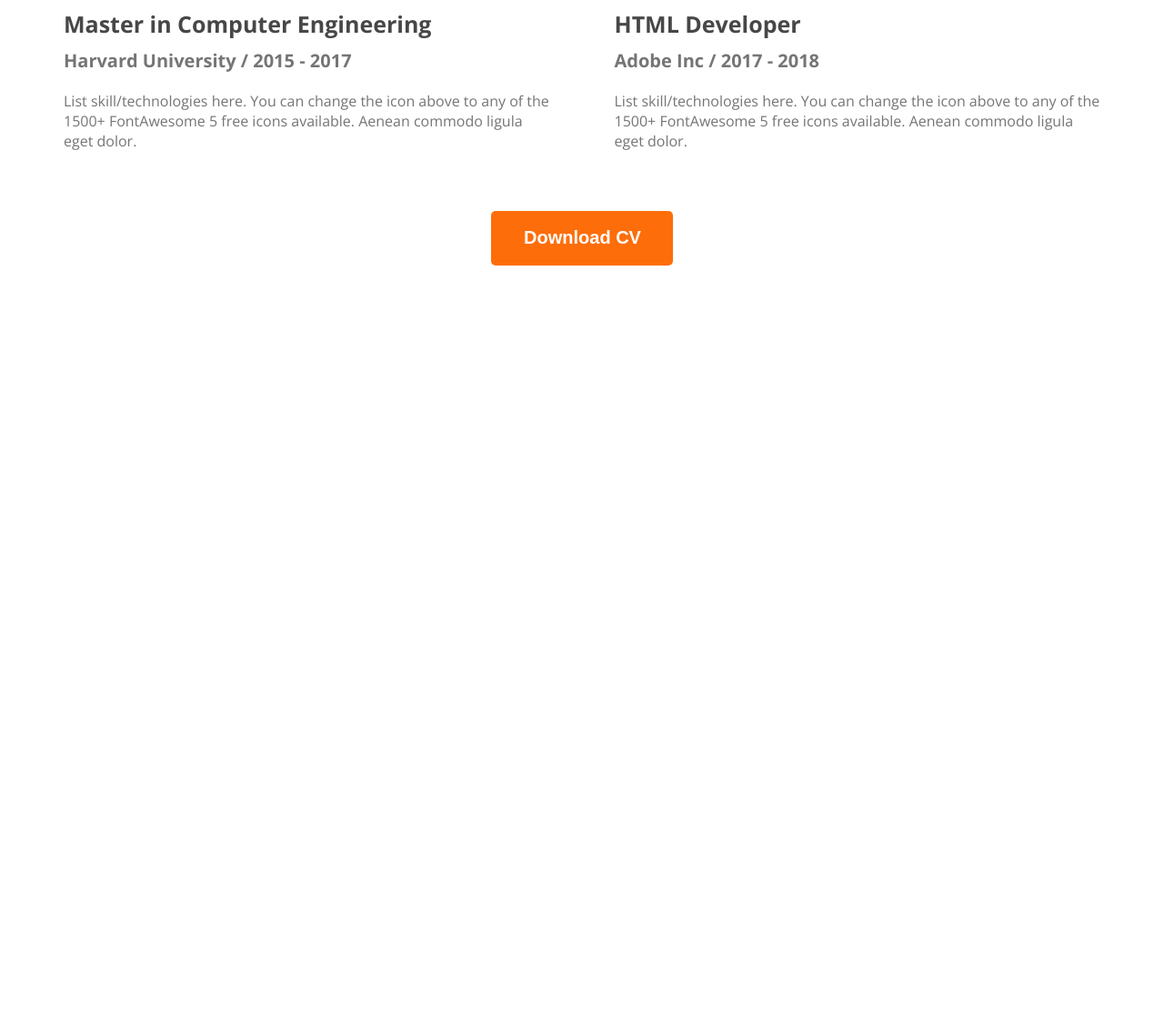
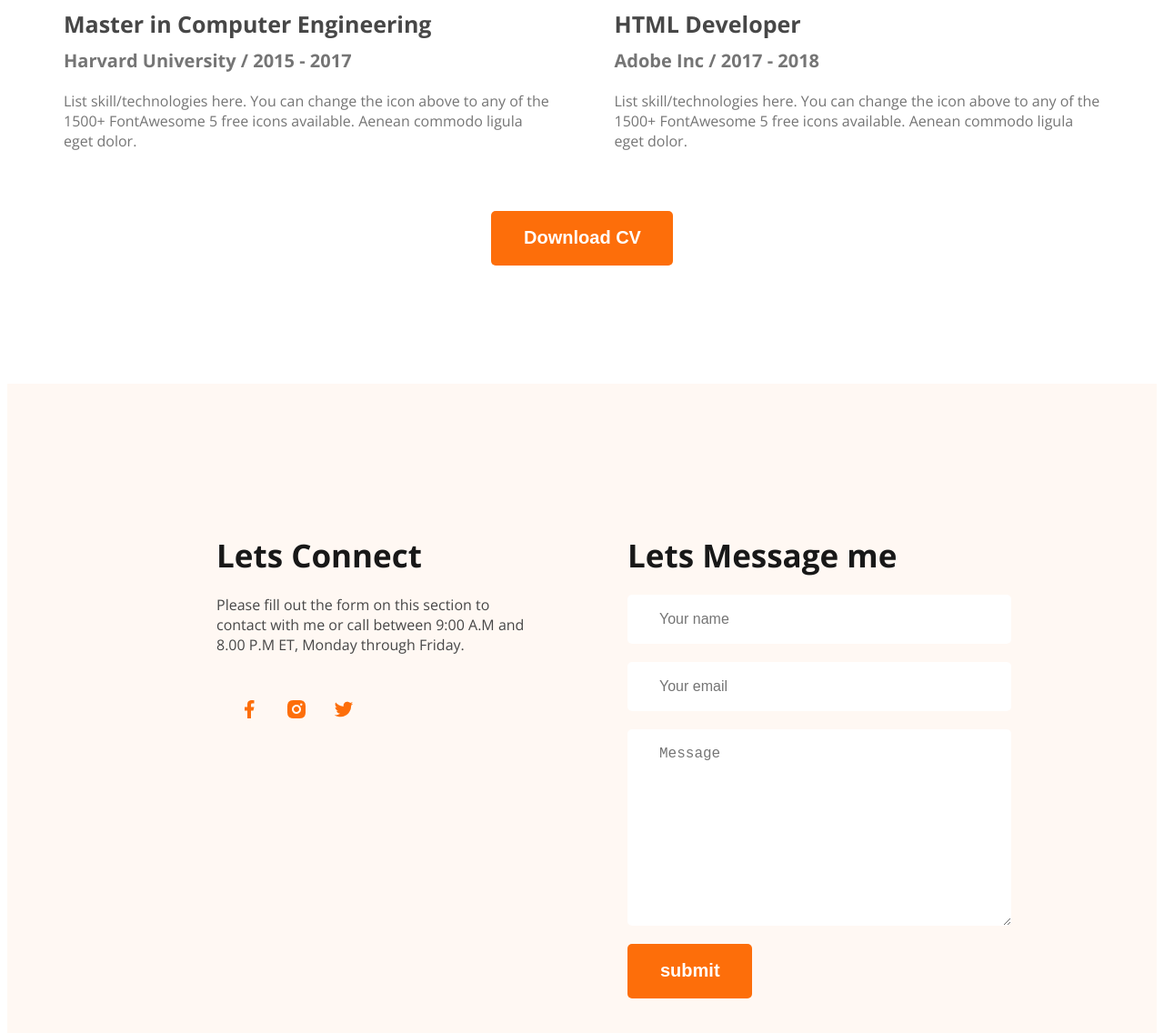
Before and after one commit to mariyasf/portfolio, a plain HTML site: page index.html in a window 1280 px wide. Shown: the part 2999-4135 px from the top of the page at 91% size. Before the commit the page ends 3299 px from the top, so only its background shows below. Drawn offline with nearby package versions, Linux system fonts and the light colour scheme.

Commit message:
Add footer

```diff
--- a/index.html
+++ b/index.html
@@ -217,8 +217,34 @@
             </section>
 
         </main>
+
+        <!-- Footer part -->
         <footer>
+            <div class="footer-col">
+                <h3 class="footer-section-title">Lets Connect</h3>
+                <p class="footer-section-description">Please fill out the form
+                    on this
+                    section to contact with me
+                    or call between 9:00 A.M and 8.00 P.M ET, Monday through
+                    Friday.</p>
+                <div class="social-links">
+                    <a href="#"><img src="/images/icons/facebook.png" alt></a>
+                    <a href="#"><img src="/images/icons/insta.png" alt></a>
+                    <a href="#"><img src="/images/icons/twitter.png" alt></a>
+                </div>
+            </div>
 
+            <div class="footer-col">
+                <h3 class="footer-section-title">Lets Message me</h3>
+                <form class="contact">
+                    <input type="text" placeholder="Your name">
+                    <input type="email" placeholder="Your email">
+                    <textarea name id cols="30" rows="10"
+                        placeholder="Message"></textarea>
+                    <input class="btn-primary" type="submit" value="submit">
+                </form>
+
+            </div>
         </footer>
 
     </body>
--- a/style/style.css
+++ b/style/style.css
@@ -227,3 +227,53 @@ main section {
     border-radius: 5px;
     margin-top: 50px;
 }
+
+/* footer style */
+footer {
+    display: flex;
+    background: #FFF8F3;
+    padding: 130px 230px;
+    margin-top: 130px;
+    gap: 100px;
+}
+
+.footer-col {
+    width: 50%;
+
+}
+
+.footer-section-title {
+    color: var(--Dark-01, #181818);
+    font-size: 35px;
+    font-weight: 700;
+    margin-bottom: 20px;
+}
+
+.footer-section-description {
+    color: var(--Dark-02, #474747);
+    font-size: 16px;
+
+    font-weight: 400;
+    margin-top: 0px;
+    margin-bottom: 48px;
+}
+
+/* social-links */
+.social-links a {
+    margin-left: 24px;
+}
+
+/* Message part */
+.contact input[type="text"], .contact input[type="email"], textarea {
+    display: block;
+    margin-top: 0px;
+    margin-bottom: 20px;
+    padding: 18px 35px;
+    font-size: 16px;
+    font-weight: 400;
+    border-radius: 5px;
+    background: var(--White-Color, #FFF);
+    color: var(--Dark-03, #757575);
+    border: 0;
+    width: 100%;
+}
```
